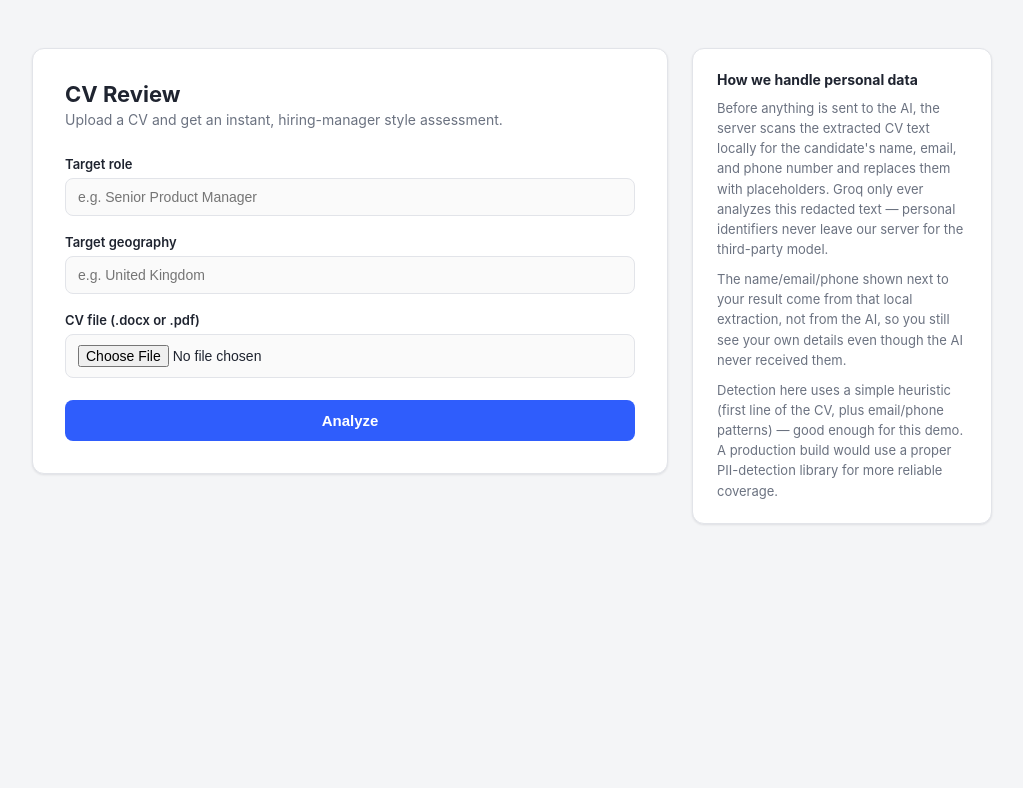
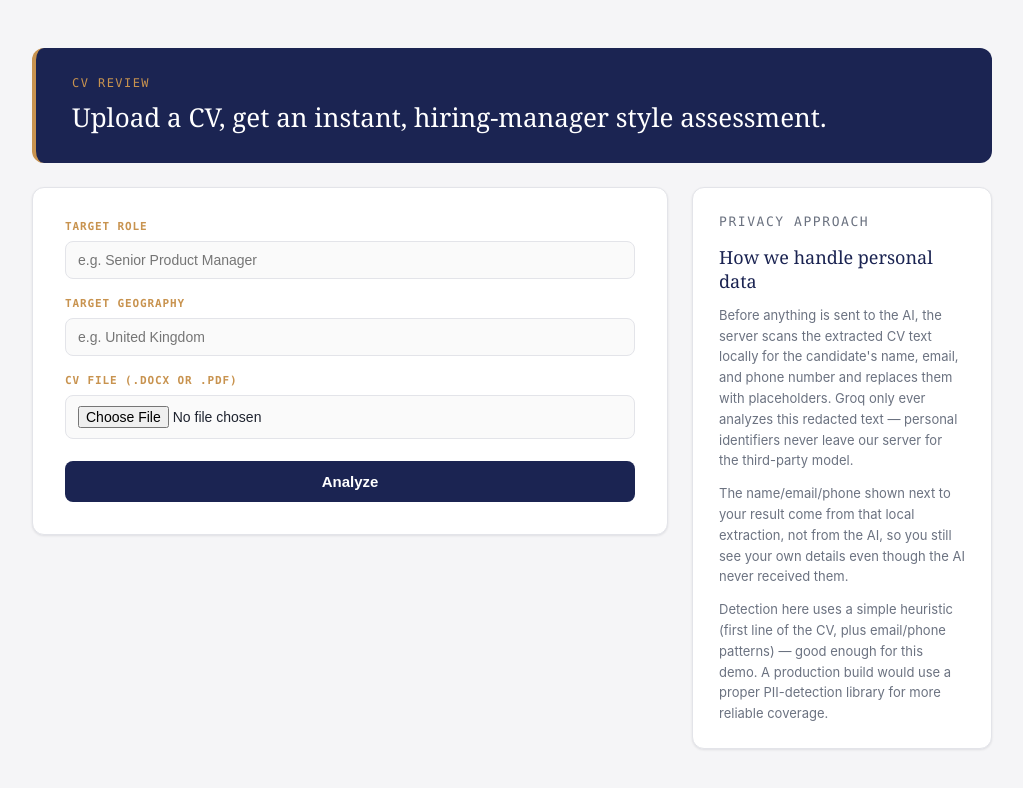
Before and after one commit to Khushi-jain05/CV-Analysis, a website: page public/index.html in a window 1280 px wide. Shown: the whole page, without its empty margins (128-1151 px from the left). Drawn offline with Linux system fonts and the light colour scheme.

Commit message:
style: apply navy and gold professional visual theme
Replace the generic blue theme with a navy/gold palette: a banner
header with a gold accent border, small-caps monospace field labels,
and a serif heading, for a more polished/professional look.

```diff
--- a/public/index.html
+++ b/public/index.html
@@ -7,11 +7,14 @@
 <link rel="stylesheet" href="styles.css">
 </head>
 <body>
+  <div class="page">
+    <header class="banner">
+      <p class="eyebrow">CV Review</p>
+      <h1>Upload a CV, get an instant, hiring-manager style assessment.</h1>
+    </header>
+
     <div class="layout">
       <div class="card">
-      <h1>CV Review</h1>
-      <p class="subtitle">Upload a CV and get an instant, hiring-manager style assessment.</p>
-
         <form id="review-form">
           <div class="field">
             <label for="targetRole">Target role</label>
@@ -38,12 +41,14 @@
       </div>
 
       <aside class="note-panel">
+        <p class="eyebrow">Privacy approach</p>
         <h2>How we handle personal data</h2>
         <p>Before anything is sent to the AI, the server scans the extracted CV text locally for the candidate's name, email, and phone number and replaces them with placeholders. Groq only ever analyzes this redacted text — personal identifiers never leave our server for the third-party model.</p>
         <p>The name/email/phone shown next to your result come from that local extraction, not from the AI, so you still see your own details even though the AI never received them.</p>
         <p>Detection here uses a simple heuristic (first line of the CV, plus email/phone patterns) — good enough for this demo. A production build would use a proper PII-detection library for more reliable coverage.</p>
       </aside>
     </div>
+  </div>
 
   <script src="script.js"></script>
 </body>
--- a/public/styles.css
+++ b/public/styles.css
@@ -1,12 +1,14 @@
 :root {
-  --bg: #f4f5f7;
+  --bg: #f5f5f7;
   --card-bg: #ffffff;
   --text: #1f2430;
   --muted: #6b7280;
-  --border: #e2e4e9;
-  --accent: #2f5dfc;
-  --accent-hover: #2448c9;
-  --error: #d33f3f;
+  --border: #e3e4e9;
+  --navy: #1b2452;
+  --navy-light: #26305f;
+  --gold: #c8934f;
+  --gold-light: #e0b57e;
+  --error: #c0392b;
 }
 
 * {
@@ -24,12 +26,41 @@ body {
   padding: 48px 16px;
 }
 
+.page {
+  width: 100%;
+  max-width: 960px;
+}
+
+.banner {
+  background: var(--navy);
+  border-left: 4px solid var(--gold);
+  border-radius: 12px;
+  padding: 28px 36px;
+  margin-bottom: 24px;
+}
+
+.eyebrow {
+  font-family: "SF Mono", SFMono-Regular, Menlo, Consolas, monospace;
+  font-size: 12px;
+  letter-spacing: 0.12em;
+  text-transform: uppercase;
+  color: var(--gold);
+  margin: 0 0 10px;
+}
+
+.banner h1 {
+  font-family: Georgia, "Times New Roman", serif;
+  font-weight: 400;
+  font-size: 26px;
+  line-height: 1.35;
+  color: #fff;
+  margin: 0;
+}
+
 .layout {
   display: flex;
   align-items: flex-start;
   gap: 24px;
-  width: 100%;
-  max-width: 960px;
   flex-wrap: wrap;
 }
 
@@ -49,35 +80,27 @@ body {
   background: var(--card-bg);
   border: 1px solid var(--border);
   border-radius: 12px;
-  padding: 22px 24px;
+  padding: 24px 26px;
   box-shadow: 0 1px 3px rgba(16, 24, 40, 0.06), 0 1px 2px rgba(16, 24, 40, 0.04);
 }
 
 .note-panel h2 {
-  font-size: 14px;
-  margin: 0 0 10px;
+  font-family: Georgia, "Times New Roman", serif;
+  font-weight: 400;
+  font-size: 18px;
+  margin: 0 0 12px;
+  color: var(--navy);
 }
 
 .note-panel p {
   font-size: 13px;
   color: var(--muted);
-  line-height: 1.55;
-  margin: 0 0 10px;
+  line-height: 1.6;
+  margin: 0 0 12px;
 }
 
 .note-panel p:last-child {
   margin-bottom: 0;
-}
-
-h1 {
-  font-size: 22px;
-  margin: 0 0 4px;
-}
-
-.subtitle {
-  color: var(--muted);
-  font-size: 14px;
-  margin: 0 0 28px;
 }
 
 .field {
@@ -86,9 +109,13 @@ h1 {
 
 label {
   display: block;
-  font-size: 13px;
+  font-family: "SF Mono", SFMono-Regular, Menlo, Consolas, monospace;
+  font-size: 11px;
   font-weight: 600;
-  margin-bottom: 6px;
+  letter-spacing: 0.08em;
+  text-transform: uppercase;
+  color: var(--gold);
+  margin-bottom: 8px;
 }
 
 input[type="text"],
@@ -105,7 +132,7 @@ input[type="file"] {
 input[type="text"]:focus,
 input[type="file"]:focus {
   outline: none;
-  border-color: var(--accent);
+  border-color: var(--gold);
   background: #fff;
 }
 
@@ -115,7 +142,7 @@ button {
   margin-top: 4px;
   border: none;
   border-radius: 8px;
-  background: var(--accent);
+  background: var(--navy);
   color: #fff;
   font-size: 15px;
   font-weight: 600;
@@ -124,11 +151,11 @@ button {
 }
 
 button:hover {
-  background: var(--accent-hover);
+  background: var(--navy-light);
 }
 
 button:disabled {
-  background: #a9b6f5;
+  background: #9aa1bd;
   cursor: not-allowed;
 }
 
@@ -145,7 +172,7 @@ button:disabled {
   width: 16px;
   height: 16px;
   border: 2px solid var(--border);
-  border-top-color: var(--accent);
+  border-top-color: var(--gold);
   border-radius: 50%;
   animation: spin 0.7s linear infinite;
 }
@@ -161,7 +188,7 @@ button:disabled {
   margin-top: 20px;
   padding: 12px 14px;
   border-radius: 8px;
-  background: #fdecec;
+  background: #fbeae7;
   color: var(--error);
   font-size: 14px;
 }
@@ -176,7 +203,8 @@ button:disabled {
   white-space: pre-wrap;
   font-family: inherit;
   font-size: 14px;
-  line-height: 1.55;
+  line-height: 1.6;
+  color: var(--text);
 }
 
 #candidate {
@@ -197,5 +225,5 @@ button:disabled {
 .candidate-row strong {
   display: inline-block;
   min-width: 52px;
-  color: var(--text);
+  color: var(--navy);
 }
```
Lines whose indentation alone changed are shown as unchanged.
